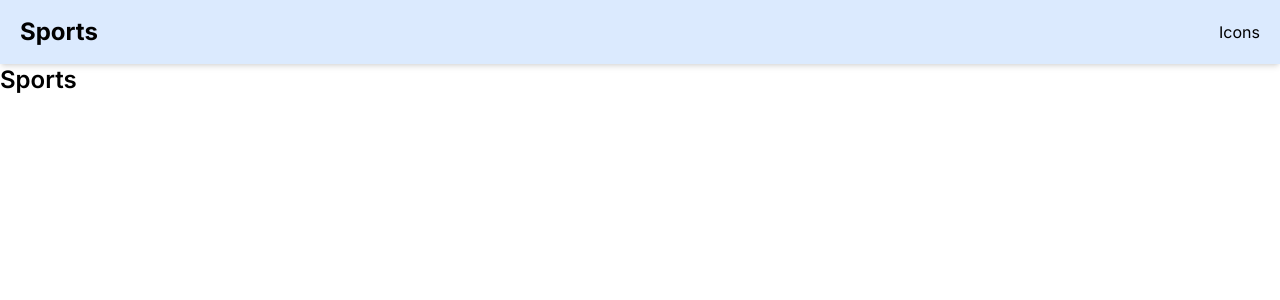
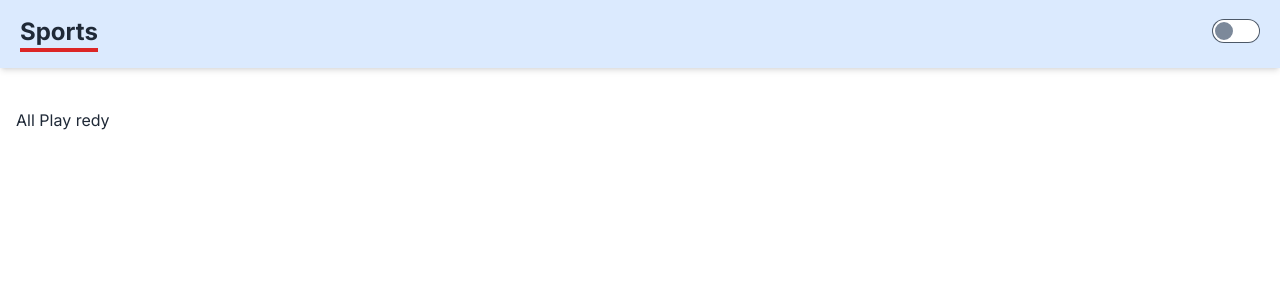
Before and after one commit to Rifazul-Islam/Sports-site, a Next.js app: page / in a window 1280 px wide. Shown: the top 300 px of the page. Built offline with nearby package versions, Linux system fonts and the light colour scheme.

Commit message:
service page insert

```diff
--- a/src/app/components/Navbar/Navbar.jsx
+++ b/src/app/components/Navbar/Navbar.jsx
@@ -1,8 +1,14 @@
 const Navbar = () => {
   return (
     <div className="bg-blue-100 shadow-md py-4 flex justify-between items-center px-5">
-      <div className="text-2xl font-bold">Sports</div>
-      <div>Icons</div>
+      <div className="text-2xl font-bold border-b-4 border-red-600">Sports</div>
+      <div>
+        <input
+          type="checkbox"
+          value="synthwave"
+          className="toggle theme-controller"
+        />
+      </div>
     </div>
   );
 };
--- /dev/null
+++ b/src/app/components/Sports/Sports.jsx
@@ -0,0 +1,11 @@
+const Sports = () => {
+  return (
+    <div className="px-4">
+      <div className="mt-10">
+        <h1> All Play redy </h1>
+      </div>
+    </div>
+  );
+};
+
+export default Sports;
--- a/src/app/page.js
+++ b/src/app/page.js
@@ -1,10 +1,11 @@
 import Navbar from "./components/Navbar/Navbar";
+import Sports from "./components/Sports/Sports";
 
 export default function Home() {
   return (
     <div>
       <Navbar></Navbar>
-      <h1 className="text-2xl font-semibold"> Sports </h1>
+      <Sports></Sports>
     </div>
   );
 }
--- /dev/null
+++ b/src/app/services/page.js
@@ -0,0 +1,11 @@
+import React from "react";
+
+const Service = () => {
+  return (
+    <div>
+      <h1> Hello Check</h1>
+    </div>
+  );
+};
+
+export default Service;
--- a/tailwind.config.js
+++ b/tailwind.config.js
@@ -14,5 +14,5 @@ module.exports = {
       },
     },
   },
-  plugins: [],
+  plugins: [require("daisyui")],
 };
```
Also changed, not shown: package.json (+6 -5 lines), 1 other file (tests, documents, lock files or other folders).
